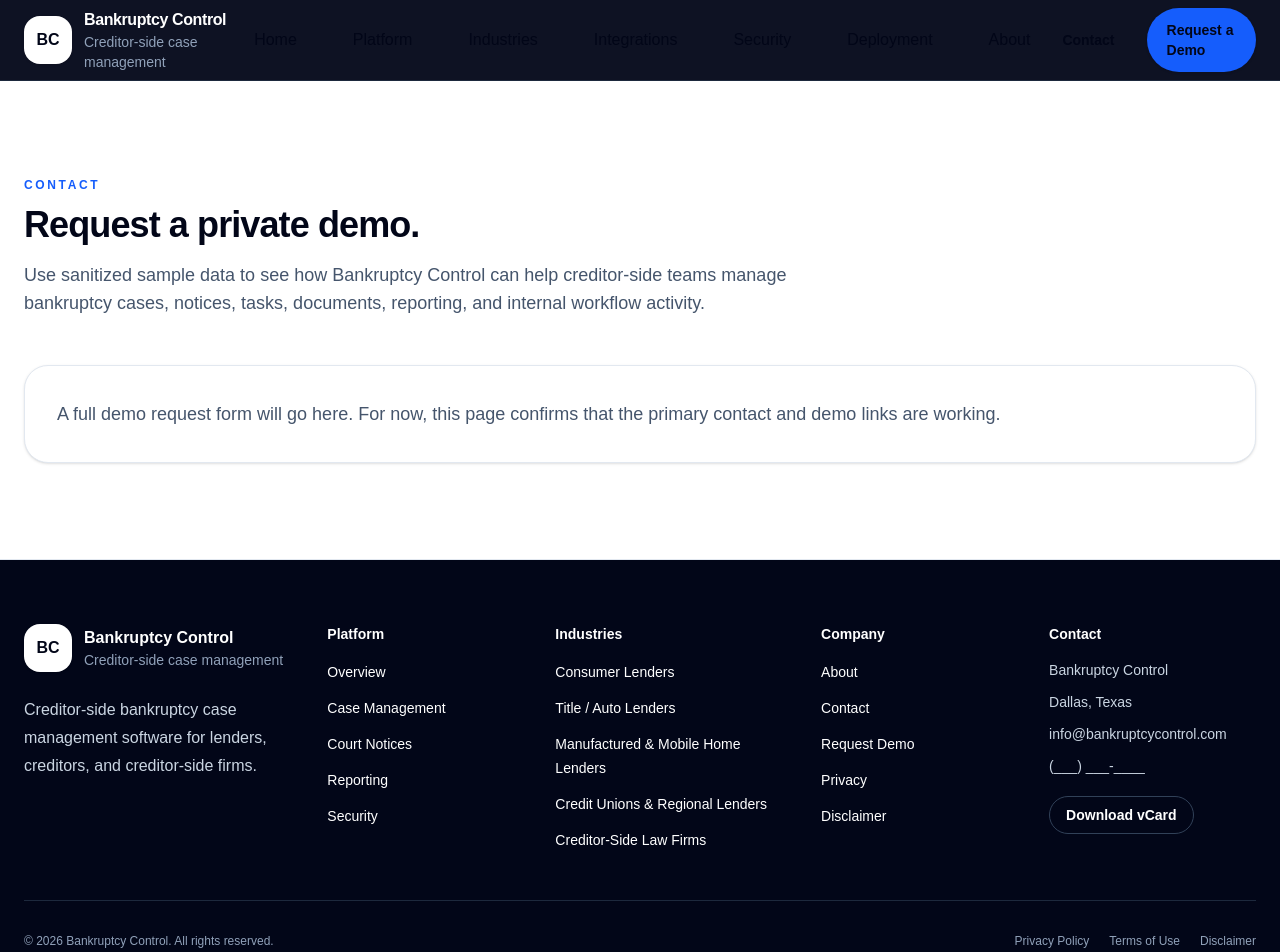
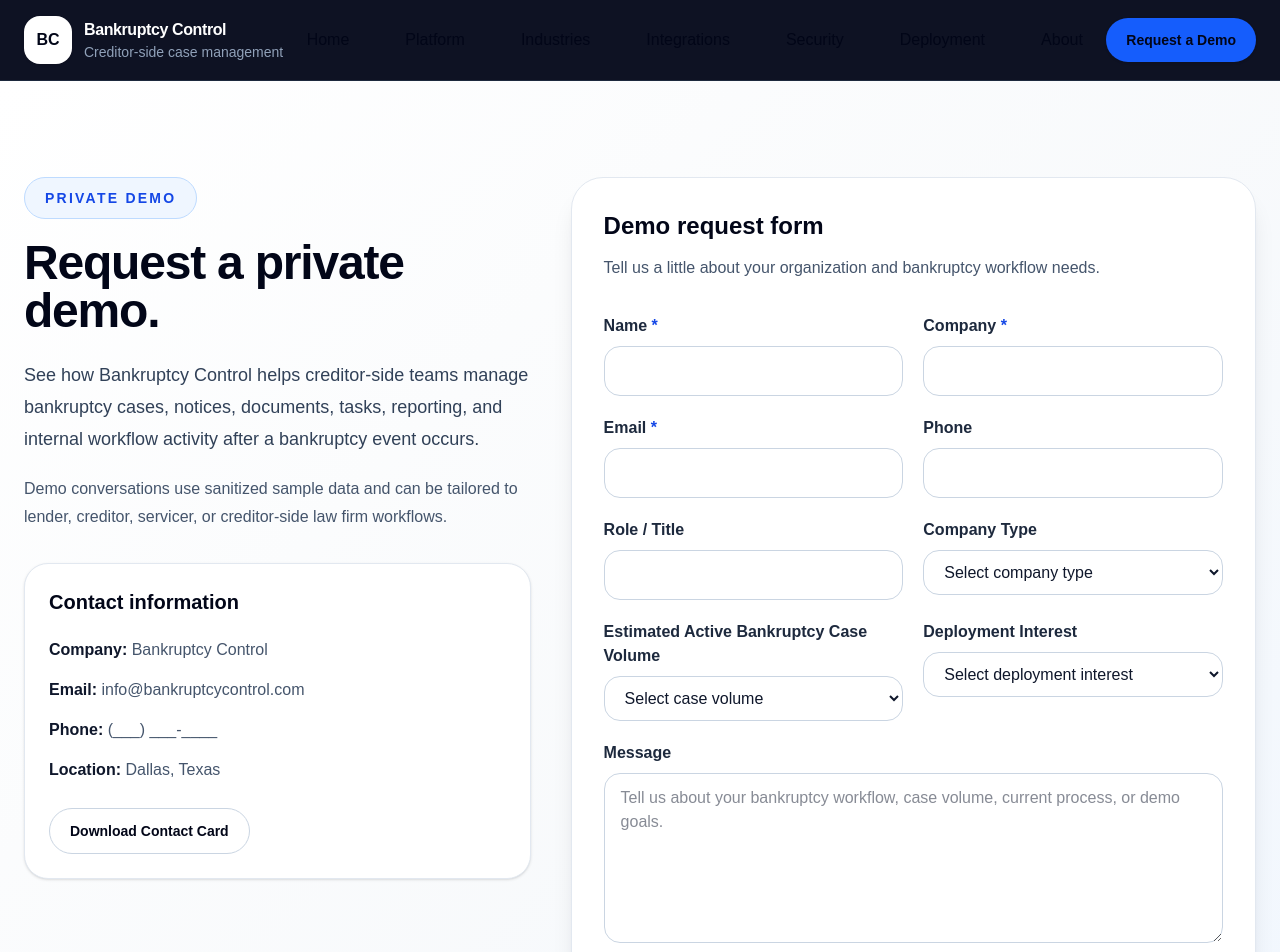
Before and after one commit to drumholliday/bc-website-redesign, a Next.js app: page /contact in a window 1280 px wide. Shown: the top 952 px of the page. Built offline with nearby package versions, Linux system fonts and the light colour scheme.

Commit message:
Refine footer styling and navigation

```diff
--- a/app/contact/page.tsx
+++ b/app/contact/page.tsx
@@ -1,18 +1,229 @@
-import { Section } from "@/components/ui/Section";
+import { Button } from "@/components/ui/Button";
 
+/*
+  Contact / demo request page.
+  This page is currently frontend-only. A backend email/API handler can be
+  added later when the contact form is ready to actually submit messages.
+*/
 export default function ContactPage() {
   return (
-    <Section
-      eyebrow="Contact"
-      title="Request a private demo."
-      description="Use sanitized sample data to see how Bankruptcy Control can help creditor-side teams manage bankruptcy cases, notices, tasks, documents, reporting, and internal workflow activity."
-    >
-      <div className="rounded-3xl border border-slate-200 bg-white p-8 shadow-sm dark:border-slate-800 dark:bg-slate-900">
-        <p className="text-lg leading-8 text-slate-600 dark:text-slate-300">
-          A full demo request form will go here. For now, this page confirms
-          that the primary contact and demo links are working.
-        </p>
+    <section className="bg-gradient-to-br from-white via-slate-50 to-blue-50 px-6 py-20 sm:py-24">
+      <div className="mx-auto grid max-w-7xl gap-10 lg:grid-cols-[0.85fr_1.15fr] lg:items-start">
+        <div>
+          <p className="mb-5 inline-flex rounded-full border border-blue-200 bg-blue-50 px-5 py-2.5 text-sm font-semibold uppercase tracking-[0.16em] text-blue-700">
+            Private Demo
+          </p>
+
+          <h1 className="text-4xl font-semibold tracking-tight text-slate-950 sm:text-5xl">
+            Request a private demo.
+          </h1>
+
+          <p className="mt-6 text-lg leading-8 text-slate-700">
+            See how Bankruptcy Control helps creditor-side teams manage
+            bankruptcy cases, notices, documents, tasks, reporting, and
+            internal workflow activity after a bankruptcy event occurs.
+          </p>
+
+          <p className="mt-5 text-base leading-7 text-slate-600">
+            Demo conversations use sanitized sample data and can be tailored to
+            lender, creditor, servicer, or creditor-side law firm workflows.
+          </p>
+
+          <div className="mt-8 rounded-3xl border border-slate-200 bg-white p-6 shadow-sm">
+            <h2 className="text-xl font-semibold text-slate-950">
+              Contact information
+            </h2>
+
+            <div className="mt-5 space-y-3 text-base leading-7 text-slate-600">
+              <p>
+                <span className="font-semibold text-slate-900">Company:</span>{" "}
+                Bankruptcy Control
+              </p>
+              <p>
+                <span className="font-semibold text-slate-900">Email:</span>{" "}
+                <a
+                  href="mailto:info@bankruptcycontrol.com"
+                  className="text-blue-700 hover:text-blue-800"
+                >
+                  info@bankruptcycontrol.com
+                </a>
+              </p>
+              <p>
+                <span className="font-semibold text-slate-900">Phone:</span>{" "}
+                (___) ___-____
+              </p>
+              <p>
+                <span className="font-semibold text-slate-900">Location:</span>{" "}
+                Dallas, Texas
+              </p>
+            </div>
+
+            <div className="mt-6">
+              <Button href="/bankruptcy-control.vcf" variant="secondary">
+                Download Contact Card
+              </Button>
+            </div>
+          </div>
+        </div>
+
+        <form className="rounded-[2rem] border border-slate-200 bg-white p-6 shadow-xl shadow-slate-900/10 sm:p-8">
+          <div>
+            <h2 className="text-2xl font-semibold text-slate-950">
+              Demo request form
+            </h2>
+            <p className="mt-3 text-base leading-7 text-slate-600">
+              Tell us a little about your organization and bankruptcy workflow
+              needs.
+            </p>
+          </div>
+
+          <div className="mt-8 grid gap-5 sm:grid-cols-2">
+            <FormField label="Name" name="name" type="text" required />
+            <FormField label="Company" name="company" type="text" required />
+            <FormField label="Email" name="email" type="email" required />
+            <FormField label="Phone" name="phone" type="tel" />
+            <FormField label="Role / Title" name="role" type="text" />
+
+            <label className="block">
+              <span className="text-base font-semibold text-slate-800">
+                Company Type
+              </span>
+              <select
+                name="companyType"
+                className="mt-2 w-full rounded-2xl border border-slate-300 bg-white px-4 py-3 text-base text-slate-900 outline-none transition focus:border-blue-500 focus:ring-4 focus:ring-blue-100"
+                defaultValue=""
+              >
+                <option value="" disabled>
+                  Select company type
+                </option>
+                <option>Consumer lender</option>
+                <option>Title / auto lender</option>
+                <option>Manufactured / mobile home lender</option>
+                <option>Credit union / regional lender</option>
+                <option>Secured creditor</option>
+                <option>Creditor-side law firm</option>
+                <option>Specialty finance company</option>
+                <option>Other</option>
+              </select>
+            </label>
+
+            <label className="block">
+              <span className="text-base font-semibold text-slate-800">
+                Estimated Active Bankruptcy Case Volume
+              </span>
+              <select
+                name="caseVolume"
+                className="mt-2 w-full rounded-2xl border border-slate-300 bg-white px-4 py-3 text-base text-slate-900 outline-none transition focus:border-blue-500 focus:ring-4 focus:ring-blue-100"
+                defaultValue=""
+              >
+                <option value="" disabled>
+                  Select case volume
+                </option>
+                <option>Under 250</option>
+                <option>250–1,000</option>
+                <option>1,000–3,000</option>
+                <option>3,000+</option>
+                <option>Not sure</option>
+              </select>
+            </label>
+
+            <label className="block">
+              <span className="text-base font-semibold text-slate-800">
+                Deployment Interest
+              </span>
+              <select
+                name="deploymentInterest"
+                className="mt-2 w-full rounded-2xl border border-slate-300 bg-white px-4 py-3 text-base text-slate-900 outline-none transition focus:border-blue-500 focus:ring-4 focus:ring-blue-100"
+                defaultValue=""
+              >
+                <option value="" disabled>
+                  Select deployment interest
+                </option>
+                <option>Bankruptcy Control-hosted SaaS</option>
+                <option>Dedicated cloud environment</option>
+                <option>Client-controlled deployment</option>
+                <option>Not sure</option>
+              </select>
+            </label>
+          </div>
+
+          <label className="mt-5 block">
+            <span className="text-base font-semibold text-slate-800">
+              Message
+            </span>
+            <textarea
+              name="message"
+              rows={6}
+              className="mt-2 w-full rounded-2xl border border-slate-300 bg-white px-4 py-3 text-base text-slate-900 outline-none transition focus:border-blue-500 focus:ring-4 focus:ring-blue-100"
+              placeholder="Tell us about your bankruptcy workflow, case volume, current process, or demo goals."
+            />
+          </label>
+
+          <p className="mt-4 rounded-2xl border border-amber-200 bg-amber-50 p-4 text-base leading-7 text-amber-900">
+            Please do not submit Social Security numbers, borrower account
+            numbers, court documents, or other sensitive personal information
+            through this form.
+          </p>
+
+          <label className="mt-5 flex gap-3 text-base leading-7 text-slate-700">
+            <input
+              type="checkbox"
+              required
+              className="mt-1 h-5 w-5 rounded border-slate-300 text-blue-600 focus:ring-blue-500"
+            />
+            <span>
+              I understand that sensitive borrower, account, court, or personal
+              information should not be submitted through this form.
+            </span>
+          </label>
+
+          <div className="mt-8 flex flex-col gap-3 sm:flex-row">
+            <button
+              type="submit"
+              className="inline-flex items-center justify-center rounded-full bg-blue-600 px-6 py-3 text-base font-semibold text-white shadow-sm transition hover:bg-blue-700 hover:shadow-md"
+            >
+              Submit Demo Request
+            </button>
+
+            <a
+              href="/bankruptcy-control.vcf"
+              download
+              className="inline-flex items-center justify-center rounded-full border border-slate-300 bg-white px-6 py-3 text-base font-semibold text-slate-900 transition hover:border-blue-300 hover:bg-blue-50"
+            >
+              Download vCard
+            </a>
+          </div>
+
+          <p className="mt-5 text-base leading-7 text-slate-500">
+            This form layout is ready for frontend review. A secure backend
+            handler can be connected later before production launch.
+          </p>
+        </form>
       </div>
-    </Section>
+    </section>
   );
 }
+
+type FormFieldProps = {
+  label: string;
+  name: string;
+  type: string;
+  required?: boolean;
+};
+
+function FormField({ label, name, type, required = false }: FormFieldProps) {
+  return (
+    <label className="block">
+      <span className="text-base font-semibold text-slate-800">
+        {label}
+        {required && <span className="text-blue-700"> *</span>}
+      </span>
+      <input
+        name={name}
+        type={type}
+        required={required}
+        className="mt-2 w-full rounded-2xl border border-slate-300 bg-white px-4 py-3 text-base text-slate-900 outline-none transition focus:border-blue-500 focus:ring-4 focus:ring-blue-100"
+      />
+    </label>
+  );
+}
--- a/components/layout/Footer.tsx
+++ b/components/layout/Footer.tsx
@@ -7,7 +7,7 @@
 */
 export function Footer() {
   return (
-    <footer className="border-t border-slate-200 bg-slate-950 px-6 py-16 text-white dark:border-slate-800">
+    <footer className="border-t border-slate-800 bg-slate-950 px-6 py-16 text-white">
       <div className="mx-auto max-w-7xl">
         <div className="grid gap-10 lg:grid-cols-[1.4fr_1fr_1.2fr_1fr_1.1fr]">
           <div>
@@ -33,19 +33,23 @@
           </div>
 
           <FooterColumn title="Platform" links={footerNavigation.platform} />
-          <FooterColumn title="Industries" links={footerNavigation.industries} />
+          <FooterColumn
+            title="Industries"
+            links={footerNavigation.industries}
+          />
           <FooterColumn title="Company" links={footerNavigation.company} />
 
           <div>
-            <h3 className="text-sm font-semibold text-white">Contact</h3>
+            <h3 className="text-base font-semibold text-sky-300">
+              Bankruptcy Control
+            </h3>
 
-            <div className="mt-4 space-y-3 text-sm text-slate-300">
-              <p>Bankruptcy Control</p>
+            <div className="mt-4 space-y-3 text-base text-slate-300">
               <p>Dallas, Texas</p>
               <p>
                 <a
                   href="mailto:info@bankruptcycontrol.com"
-                  className="transition hover:text-white"
+                  className="inline-block rounded-full px-2 py-1 -ml-2 transition-all duration-200 hover:bg-blue-400/15 hover:text-white hover:underline hover:underline-offset-4"
                 >
                   info@bankruptcycontrol.com
                 </a>
@@ -56,27 +60,36 @@
             <a
               href="/bankruptcy-control.vcf"
               download
-              className="mt-5 inline-flex rounded-full border border-slate-700 px-4 py-2 text-sm font-semibold text-white transition hover:border-blue-400 hover:bg-blue-500/10"
+              className="mt-5 inline-flex rounded-full border border-slate-700 px-5 py-3 text-base font-semibold text-white transition-all duration-200 hover:border-blue-400 hover:bg-blue-400/15 hover:text-white"
             >
               Download vCard
             </a>
           </div>
         </div>
 
-        <div className="mt-12 flex flex-col gap-4 border-t border-slate-800 pt-8 text-xs text-slate-400 sm:flex-row sm:items-center sm:justify-between">
+        <div className="mt-12 flex flex-col gap-4 border-t border-slate-800 pt-8 text-sm text-slate-400 sm:flex-row sm:items-center sm:justify-between">
           <p>
             © {new Date().getFullYear()} Bankruptcy Control. All rights
             reserved.
           </p>
 
-          <div className="flex flex-wrap gap-5">
-            <Link href="/privacy" className="transition hover:text-white">
+          <div className="flex flex-wrap gap-3">
+            <Link
+              href="/privacy"
+              className="rounded-full px-3 py-1 transition-all duration-200 hover:bg-blue-400/15 hover:text-white hover:underline hover:underline-offset-4"
+            >
               Privacy Policy
             </Link>
-            <Link href="/terms" className="transition hover:text-white">
+            <Link
+              href="/terms"
+              className="rounded-full px-3 py-1 transition-all duration-200 hover:bg-blue-400/15 hover:text-white hover:underline hover:underline-offset-4"
+            >
               Terms of Use
             </Link>
-            <Link href="/disclaimer" className="transition hover:text-white">
+            <Link
+              href="/disclaimer"
+              className="rounded-full px-3 py-1 transition-all duration-200 hover:bg-blue-400/15 hover:text-white hover:underline hover:underline-offset-4"
+            >
               Disclaimer
             </Link>
           </div>
@@ -97,14 +110,14 @@
 function FooterColumn({ title, links }: FooterColumnProps) {
   return (
     <div>
-      <h3 className="text-sm font-semibold text-white">{title}</h3>
+      <h3 className="text-base font-semibold text-sky-300">{title}</h3>
 
-      <ul className="mt-4 space-y-3">
+      <ul className="mt-4 space-y-2">
         {links.map((link) => (
           <li key={link.href}>
             <Link
                 href={link.href}
-              className="text-sm text-slate-300 transition hover:text-white"
+                className="inline-block rounded-full px-3 py-1.5 -ml-3 text-base text-slate-300 transition-all duration-200 hover:translate-x-1 hover:bg-sky-400/25 hover:text-white hover:underline hover:underline-offset-4"
                 >
                 {link.label}
                 </Link>
--- a/components/layout/Navbar.tsx
+++ b/components/layout/Navbar.tsx
@@ -55,11 +55,8 @@
           })}
         </div>
 
-        <div className="hidden items-center gap-3 lg:flex">
-          <Button href="/contact" variant="ghost" className="text-white hover:bg-white/10">
-            Contact
-          </Button>
-          <Button href="/contact">Request a Demo</Button>
+       <div className="hidden items-center gap-3 lg:flex">
+        <Button href="/contact">Request a Demo</Button>
         </div>
 
         <button
@@ -97,11 +94,8 @@
               );
             })}
 
-            <div className="mt-4 grid gap-3">
-              <Button href="/contact" variant="secondary">
-                Contact
-              </Button>
-              <Button href="/contact">Request a Demo</Button>
+           <div className="mt-4 grid gap-3">
+            <Button href="/contact">Request a Demo</Button>
             </div>
           </div>
         </div>
--- a/data/navigation.ts
+++ b/data/navigation.ts
@@ -58,10 +58,9 @@
     },
   ],
   company: [
-    { label: "About", href: "/about" },
-    { label: "Contact", href: "/contact" },
-    { label: "Request Demo", href: "/contact" },
-    { label: "Privacy", href: "/privacy" },
-    { label: "Disclaimer", href: "/disclaimer" },
-  ],
+  { label: "About", href: "/about" },
+  { label: "Contact / Demo", href: "/contact" },
+  { label: "Privacy", href: "/privacy" },
+  { label: "Disclaimer", href: "/disclaimer" },
+],
 };
```
Lines whose indentation alone changed are shown as unchanged.
